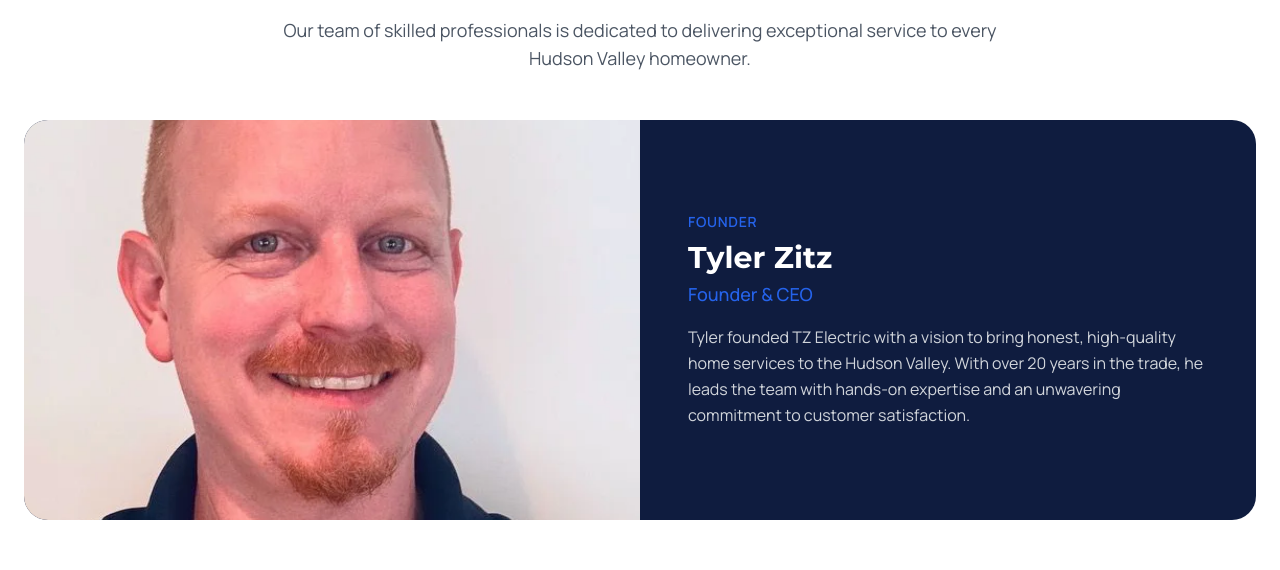
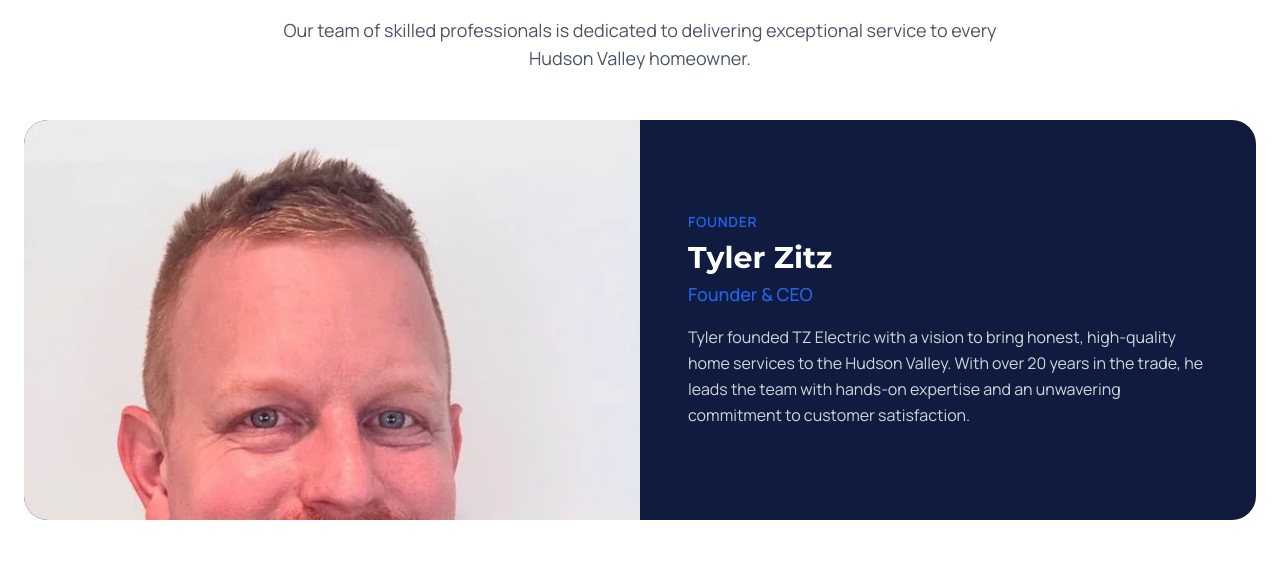
Before and after one commit to cqdesignsny/tz-electric, a Next.js app: page /about-us in a window 1280 px wide. Shown: the part 1879-2449 px from the top of the page. Built offline with nearby package versions, Linux system fonts and the light colour scheme.

Commit message:
Fix Tyler Zitz photo crop on About Us page
Change object position from center_30% to object-top so his full head,
face, and TZ Electric polo are visible instead of zooming tight on face.

Co-Authored-By: Claude Opus 4.6 <noreply@anthropic.com>

```diff
--- a/src/app/about-us/page.tsx
+++ b/src/app/about-us/page.tsx
@@ -206,7 +206,7 @@ export default function AboutPage() {
                   src={member.photo}
                   alt={`${member.name} — ${member.role}`}
                   fill
-                  className="object-cover object-[center_30%]"
+                  className="object-cover object-top"
                   sizes="(max-width: 768px) 100vw, 50vw"
                   priority
                 />
```
